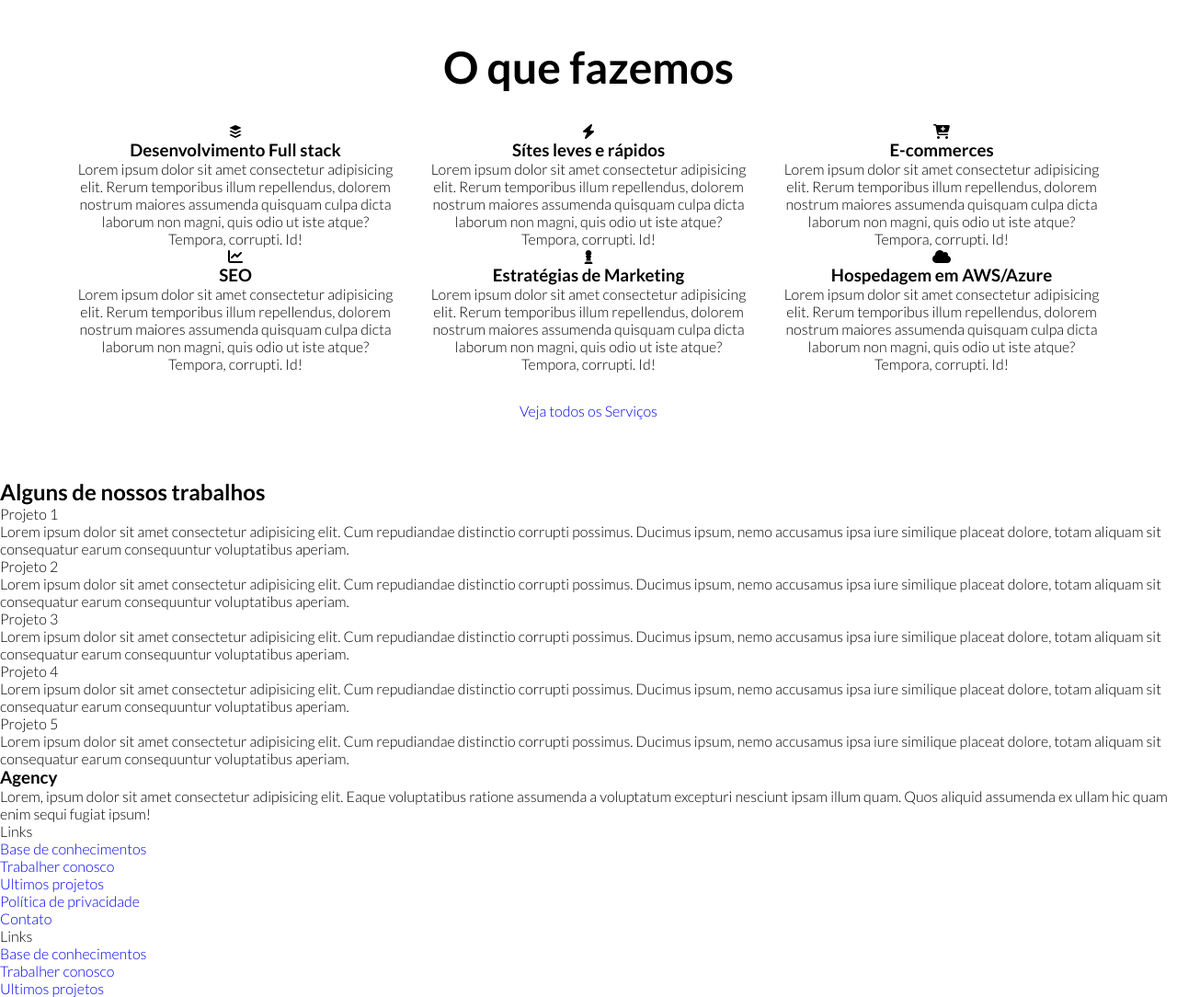
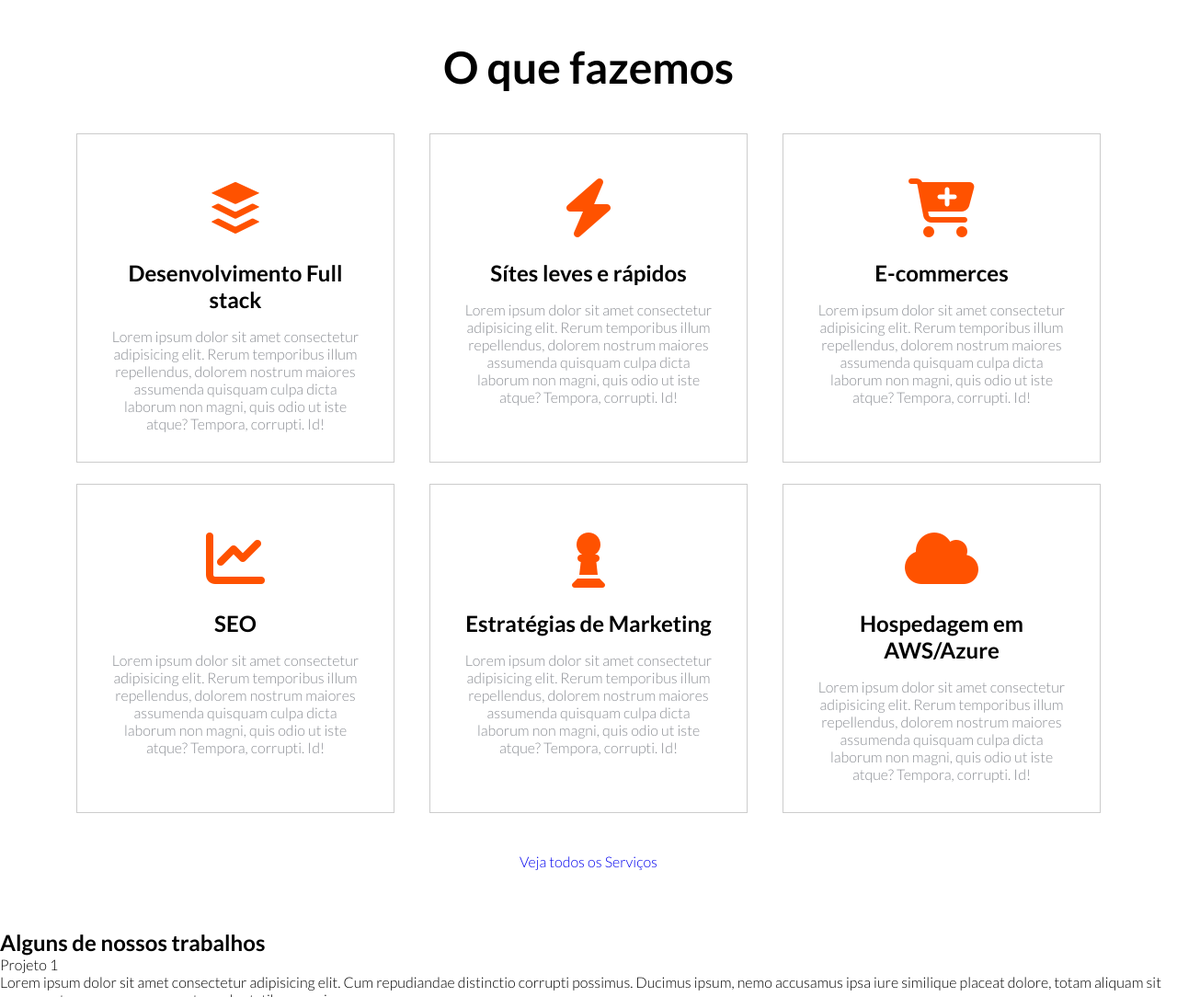
Before and after one commit to Fagner-Bagundes/Projeto-Agency, a plain HTML site: page index.html in a window 1280 px wide. Shown: the part 700-1784 px from the top of the page at 92% size. Drawn offline with Linux system fonts and the light colour scheme.

Commit message:
section de serviços

```diff
--- a/sass/_variables.sass
+++ b/sass/_variables.sass
@@ -1,6 +1,7 @@
 $primary-color: #ff5200
 $light-color: #fff
 $dark-color: #181920
+$text-color: #8b8e94
 $black: #000
 $secondary-gb: #e5eaff
 $footer-gb: #1d1d1d
--- a/sass/styles.sass
+++ b/sass/styles.sass
@@ -71,3 +71,25 @@
 
         .services-card
             width: 30%
+            margin: 1%
+            padding: 2rem
+            border: 1px solid #ccc
+            transition: .3s
+
+            i
+                color: $primary-color
+                font-size: 4rem
+                display: block
+                margin-top: 1rem
+                margin-bottom: 1.5rem
+
+            h3
+               font-size: 1.5rem
+               margin-bottom: 1rem
+
+            p
+                color: $text-color
+
+            &:hover
+                border: transparent
+                box-shadow: 0 1px 10px #ccc
```
Also changed, not shown: css/styles.css, 1 other file.
